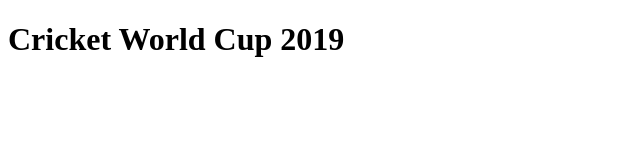
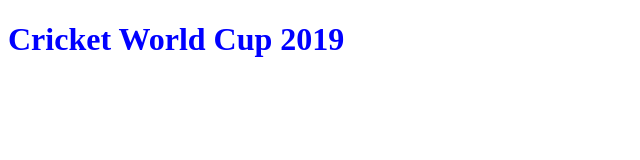
Before and after one commit to Suriya1785/mysite, a plain HTML site: page index.html in a window 1280 px wide. Shown: the whole page, without its empty margins (0-640 px from the left). Drawn offline with Linux system fonts and the light colour scheme.

Commit message:
Added CSS.

```diff
--- /dev/null
+++ b/css/styles.css
@@ -0,0 +1,3 @@
+body {
+    color:blue;
+}
--- a/index.html
+++ b/index.html
@@ -3,6 +3,7 @@
     <head>
         <meta char="UTF-8"/>
         <title>MyCricket</title>
+        <link rel="stylesheet" type="text/css" href="css/styles.css">
     </head>
     <body>
         <h1>Cricket World Cup 2019</h1>
```
